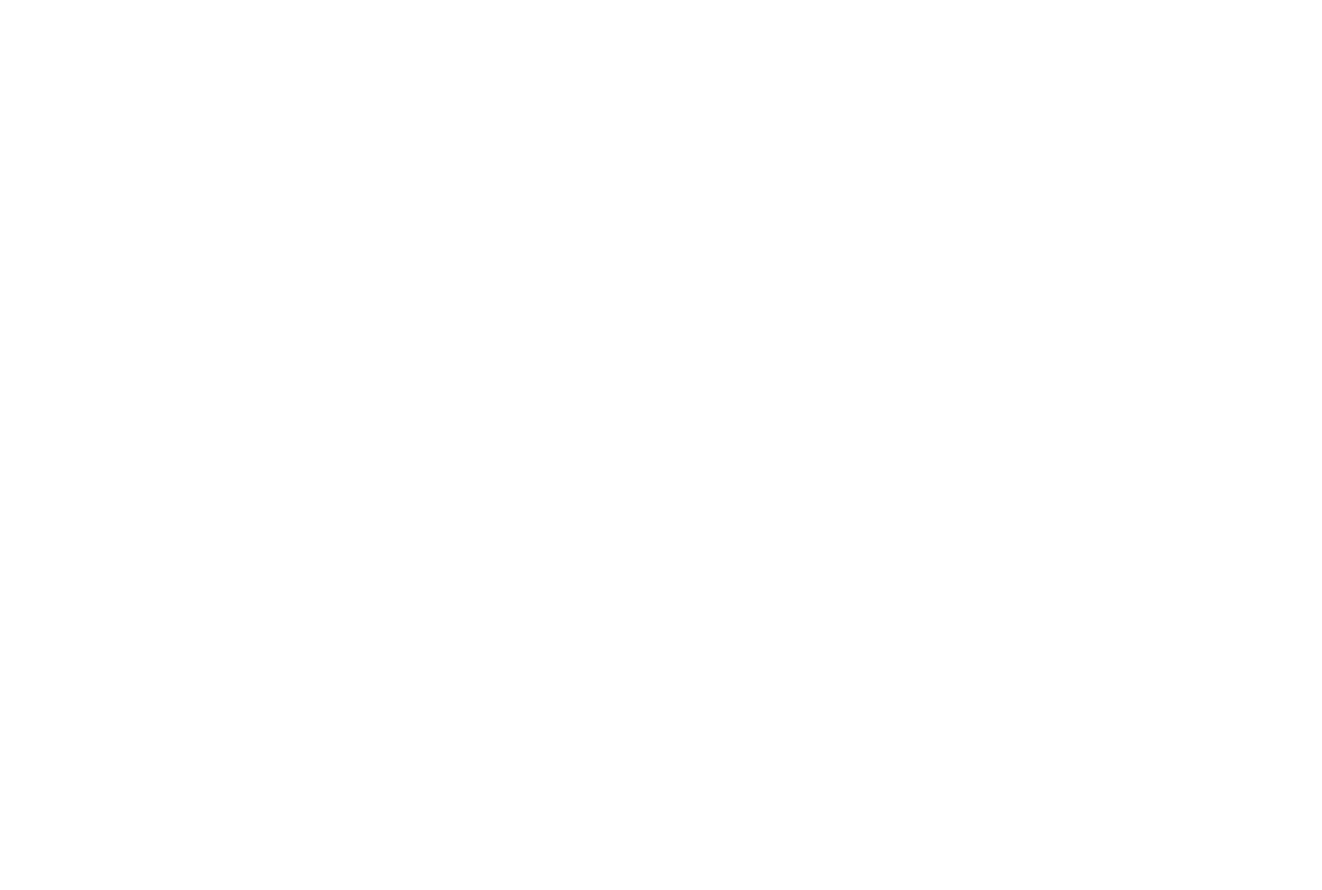
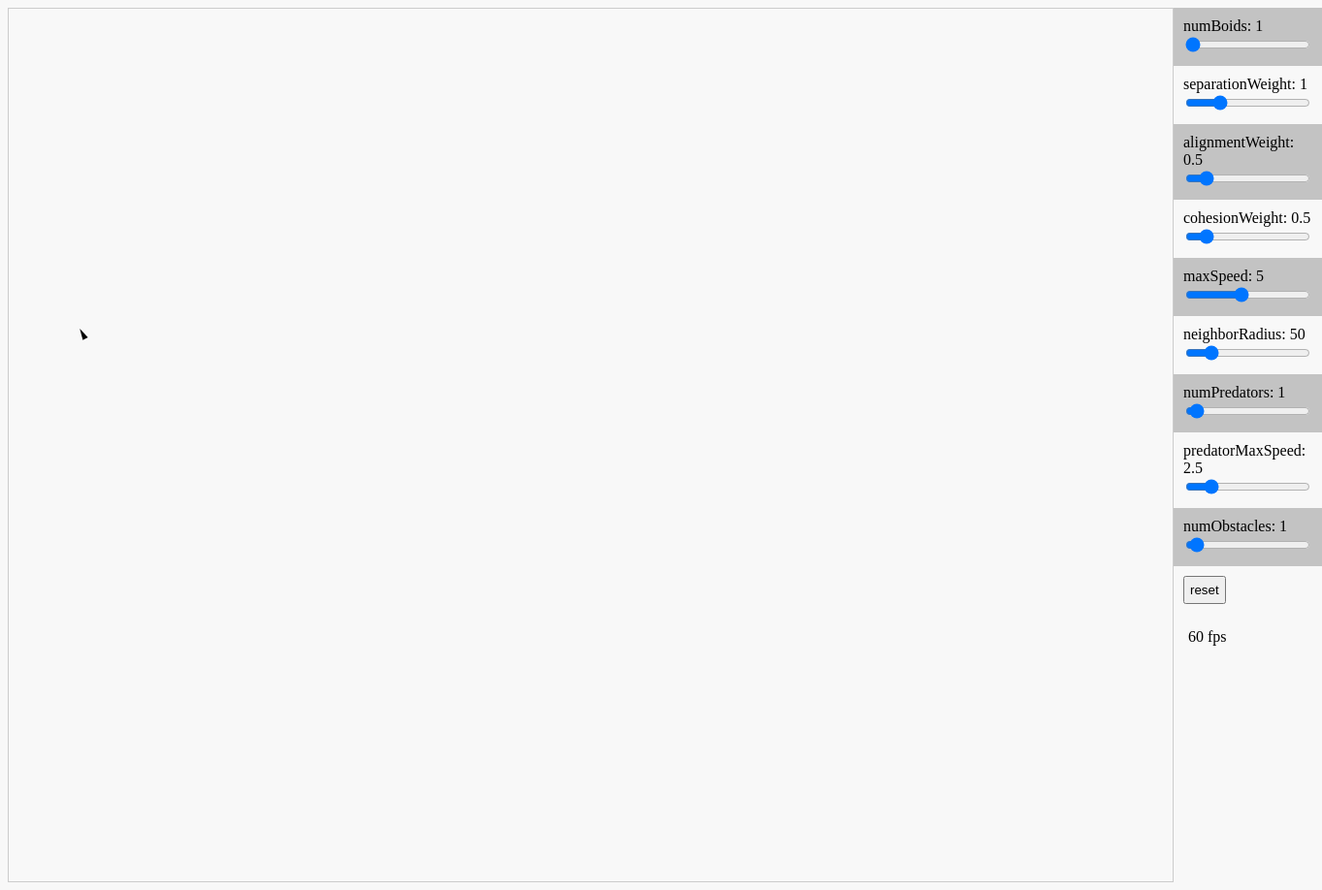
Before and after one commit to Matsemann/boids-workshop, a website built with Parcel: page src/index.html in a window 1280 px wide. Shown: the whole page at 97% size, 1363 px wide, since content can reach past the window. Before the commit the page ends 800 px from the top, so only its background shows below. Built offline with nearby package versions, Linux system fonts and the light colour scheme.

Commit message:
basic setup: a boids class without behavior, a homemade vector2d class, basic rendering, and some controls

```diff
--- /dev/null
+++ b/src/boid.js
@@ -0,0 +1,136 @@
+import {Vector2d} from "./vector2d";
+import {parameters} from "./ui";
+
+const neighborRadius = 100;
+
+
+export class Boid {
+
+    constructor(id, startPos, startVelocity) {
+        /**
+         * @type {String}
+         */
+        this.id = id;
+        /**
+         * @type {Vector2d}
+         */
+        this.pos = startPos;
+        /**
+         * @type {Vector2d}
+         */
+        this.vel = startVelocity;
+    }
+
+    /**
+     * @param boids {Array<Boid>}
+     * @param predators
+     * @param obstacles
+     */
+    move(boids, predators, obstacles) {
+        const acc = this.calculateForces(boids, predators, obstacles);
+        this.vel.add(acc).limit(parameters.maxSpeed);
+        this.pos.add(this.vel);
+
+        if (this.pos.x > parameters.width) this.pos.x -= parameters.width;
+        if (this.pos.x < 0) this.pos.x += parameters.width;
+
+        if (this.pos.y > parameters.height) this.pos.y -= parameters.height;
+        if (this.pos.y < 0) this.pos.y += parameters.height;
+    }
+
+    /**
+     *
+     * @param boids {Array<Boid>}
+     * @param predators
+     * @param obstacles {Array<Obstacle>}
+     * @return {Vector2d}
+     */
+    calculateForces(boids, predators, obstacles) {
+        const neighbors = this.findNeighbors(boids);
+
+        const separationForce = this.calculateSeparationForce(neighbors);
+        const alignmentForce = this.calculateAlignmentForce(neighbors);
+        const cohesionForce = this.calculateCohesionForce(neighbors);
+
+        const obstacleForce = this.calculateObstacleAvoidanceForce(obstacles);
+        const predatorsForce = this.calculatePredatorAvoidanceForce(predators);
+
+        return new Vector2d(0, 0)
+            .add(separationForce)
+            .add(alignmentForce)
+            .add(cohesionForce)
+            .add(obstacleForce)
+            .add(predatorsForce)
+    }
+
+    /**
+     * Should return an array of all the boids inside neighborRadius of this boid
+     * @param boids {Array<Boid>}
+     * @returns {Array<Boid>}
+     */
+    findNeighbors(boids) {
+        return boids.filter(b => b.pos.dst(this.pos) <= neighborRadius && b.id !== this.id);
+    }
+
+    /**
+     *
+     * @param neighbors {Array<Boid>}
+     * @returns {Vector2d}
+     */
+    calculateSeparationForce(neighbors) {
+        const a = new Vector2d(0, 0);
+        return new Vector2d(0, 0);
+    }
+
+    /**
+     *
+     * @param neighbors {Array<Boid>}
+     * @returns {Vector2d}
+     */
+    calculateAlignmentForce(neighbors) {
+        return new Vector2d(0, 0);
+    }
+
+    /**
+     *
+     * @param neighbors {Array<Boid>}
+     * @returns {Vector2d}
+     */
+    calculateCohesionForce(neighbors) {
+        return new Vector2d(0, 0);
+    }
+
+
+    /**
+     * @param obstacles {Array<Obstacle>}
+     * @returns {Vector2d}
+     */
+    calculateObstacleAvoidanceForce(obstacles) {
+
+        /*
+        An obstacle has two properties:
+        pos : a vector2d holding the x and y position of the center of the obstacle
+        radius : the radius/size of the obstacle from the center positions
+         */
+
+
+        return new Vector2d(0, 0);
+    }
+
+
+    /**
+     * @param obstacles {Array<Obstacle>}
+     * @returns {Vector2d}
+     */
+    calculatePredatorAvoidanceForce(obstacles) {
+
+        /*
+        A predator has two properties:
+        pos : a vector2d holding the x and y position of the predator
+        vel : the speed/direction of the predator
+         */
+
+
+        return new Vector2d(0, 0);
+    }
+}
--- a/src/index.html
+++ b/src/index.html
@@ -3,8 +3,16 @@
 <head>
     <meta charset="UTF-8">
     <title>Boids Workshop</title>
+    <link href="style.css" rel="stylesheet" />
+    <meta name="viewport" content="width=device-width, initial-scale=1, shrink-to-fit=no">
 </head>
 <body>
+
+<div style="display: flex">
+    <canvas id="drawme" width="1200" height="900" style="border: 1px solid #ccc"></canvas>
+    <div id="controls">
+    </div>
+</div>
 
     <script src="./index.js"></script>
 </body>
--- a/src/index.js
+++ b/src/index.js
@@ -1 +1,70 @@
-console.log("test");
+import {Vector2d} from "./vector2d";
+import {createUI, parameters} from "./ui";
+import {world} from "./world";
+// http://www.kfish.org/boids/index.html
+// http://web.archive.org/web/20060217021711/http://www.oreilly.com/catalog/killergame/chapter/ch22.pdf
+
+const a = new Vector2d(1, 0).rotate(90);
+
+console.log(a)
+
+createUI();
+
+const canvas = document.getElementById('drawme');
+const ctx = canvas.getContext('2d');
+
+ctx.strokeRect(2, 2, 796, 596);
+
+let avgDelta = 0, lastRender = performance.now();
+
+function render() {
+    const now = performance.now();
+    const delta = now - lastRender;
+    const diff = delta - avgDelta;
+    avgDelta += diff / 20;
+    lastRender = now;
+
+    document.getElementById("fpscounter").innerText = (1000/avgDelta).toFixed(0) + " fps";
+
+    ctx.clearRect(0, 0, parameters.width, parameters.height);
+
+    world.boids.forEach(boid => {
+        boid.move([], [], []);
+
+        /*
+        ctx.save();
+
+        ctx.translate(boid.pos.x, parameters.height - boid.pos.y);
+        ctx.rotate(boid.vel.angleRad(new Vector2d(1, 0)));
+
+        ctx.beginPath();
+        ctx.moveTo(-6, -3);
+        ctx.lineTo(-6, 3);
+        ctx.lineTo(6, 0);
+        ctx.fill();
+        ctx.restore();
+        */
+
+
+
+        const angle = -boid.vel.angleRad(new Vector2d(1, 0));
+        const point1 = new Vector2d(-6, -3).rotateRad(angle).add(boid.pos);
+        const point2 = new Vector2d(-6, 3).rotateRad(angle).add(boid.pos);
+        const point3 = new Vector2d(6, 0).rotateRad(angle).add(boid.pos);
+
+        ctx.beginPath();
+        ctx.moveTo(point1.x, parameters.height - point1.y);
+        ctx.lineTo(point2.x, parameters.height - point2.y);
+        ctx.lineTo(point3.x, parameters.height - point3.y);
+        ctx.lineTo(point1.x, parameters.height - point1.y);
+        ctx.fill();
+
+        // ctx.fillRect(boid.pos.x, parameters.height - boid.pos.y, 15, 15);
+        // ctx.arc(boid.pos.x, parameters.height - boid.pos.y, 5, 0, 2*Math.PI);
+        // ctx.fill();
+    });
+
+    window.requestAnimationFrame(render);
+}
+
+window.requestAnimationFrame(render);
--- /dev/null
+++ b/src/style.css
@@ -0,0 +1,19 @@
+body {
+    background: #f8f8f8;
+}
+
+.slider {
+    padding: 10px;
+}
+.slider:nth-child(2n+1) {
+    background: #c3c3c3;
+}
+
+.slider label {
+    display: block;
+}
+
+#controls button, #fpscounter {
+    margin: 10px 10px;
+    padding: 5px;
+}
--- /dev/null
+++ b/src/ui.js
@@ -0,0 +1,93 @@
+import {world} from "./world";
+
+export const parameters = {
+    numBoids: 1,
+    neighborRadius: 50,
+    separationWeight: 1,
+    alignmentWeight: 0.5,
+    cohesionWeight: 0.5,
+    maxSpeed: 5,
+    numPredators: 1,
+    predatorMaxSpeed: 2.5,
+    numObstacles: 1,
+    width: 1200,
+    height: 900,
+};
+
+const defaults = {...parameters};
+
+export function createUI() {
+    loadParameters();
+    createSlider("numBoids", 10, 2000, 10);
+    createSlider("separationWeight", 0, 4, 0.01);
+    createSlider("alignmentWeight", 0, 4, 0.01);
+    createSlider("cohesionWeight", 0, 4, 0.01);
+    createSlider("maxSpeed", 1, 10, 0.5);
+    createSlider("neighborRadius", 1, 300, 5);
+    createSlider("numPredators", 0, 30, 1);
+    createSlider("predatorMaxSpeed", 1, 10, 0.5);
+    createSlider("numObstacles", 0, 30, 1);
+    createResetButton();
+    createFPSCounter();
+
+}
+
+function loadParameters() {
+    const paramsFromStorage = JSON.parse(localStorage.getItem("params"));
+    Object.assign(parameters, paramsFromStorage);
+    paramsUpdated();
+}
+
+function paramsUpdated() {
+    localStorage.setItem("params", JSON.stringify(parameters));
+    world.setNumBoids(parameters.numBoids);
+}
+
+function createResetButton() {
+    const button = document.createElement("button");
+    button.innerText = "reset";
+    const controls = document.getElementById("controls");
+    button.addEventListener("click", () => {
+        console.log("reset");
+        Object.assign(parameters, defaults);
+        paramsUpdated();
+        window.location.reload()
+    });
+
+    controls.appendChild(button);
+}
+
+function createSlider(param, min, max, step) {
+    const div = document.createElement("div");
+    div.classList.add("slider");
+
+    const label = document.createElement("label");
+    label.htmlFor = param;
+    label.innerText = param + ": " + parameters[param];
+
+    const slider = document.createElement("input");
+    slider.type = "range";
+    slider.id = param;
+    slider.min = min;
+    slider.max = max;
+    slider.step = step;
+    slider.value = parameters[param];
+
+    slider.addEventListener("input", () => {
+        parameters[param] = slider.value;
+        label.innerText = param + ": " + parameters[param];
+        paramsUpdated();
+    });
+
+
+    div.appendChild(label);
+    div.appendChild(slider);
+
+    document.getElementById("controls").appendChild(div);
+}
+
+function createFPSCounter() {
+    const div = document.createElement("div");
+    div.id = "fpscounter";
+    document.getElementById("controls").appendChild(div);
+}
--- /dev/null
+++ b/src/vector2d.js
@@ -0,0 +1,142 @@
+export class Vector2d {
+    constructor(x, y) {
+        /**
+         * @type {Number}
+         */
+        this.x = x;
+        /**
+         * @type {Number}
+         */
+        this.y = y;
+    }
+
+    copy() {
+        return new Vector2d(this.x, this.y);
+    }
+
+    /**
+     * Adds the x and y of the other vector to this vector
+     * @param otherVector {Vector2d}
+     * @returns {Vector2d} this updated vector for chaining
+     */
+    add(otherVector) {
+        this.x += otherVector.x;
+        this.y += otherVector.y;
+        return this;
+    }
+
+    /**
+     * Subtracts the x and y of the other vector to this vector
+     * @param otherVector {Vector2d}
+     * @returns {Vector2d} this updated vector for chaining
+     */
+    sub(otherVector) {
+        this.x -= otherVector.x;
+        this.y -= otherVector.y;
+        return this;
+    }
+
+    /**
+     * Scales x and y of this vector by the factor given
+     * @param scale {Number}
+     * @returns {Vector2d} this updated vector for chaining
+     */
+    mul(scale) {
+        this.x *= scale;
+        this.y *= scale;
+        return this;
+    }
+
+    /**
+     * Distance between the other vector and this vector, as if both vectors describe a point
+     * @param otherVector {Vector2d}
+     * @returns {Number} the distance
+     */
+    dst(otherVector) {
+        const xDiff = this.x - otherVector.x;
+        const yDiff = this.y - otherVector.y;
+        return Math.sqrt(xDiff * xDiff + yDiff * yDiff);
+    }
+
+    /**
+     * Length of the vector
+     * @returns {Number} the length
+     */
+    len() {
+        return Math.sqrt(this.x * this.x + this.y * this.y);
+    }
+
+    /**
+     * Normalizes this vector (a vector with length 1, with the same angle)
+     * @returns {Vector2d} this updated vector for chaining
+     */
+    norm() {
+        const length = this.len();
+        if (length !== 0) {
+            this.x /= length;
+            this.y /= length;
+        }
+        return this;
+    }
+
+    /**
+     * Clamps the length of this vector to the limit given. Keeps the angle
+     * @param limit {Number}
+     * @returns {Vector2d} this updated vector for chaining
+     */
+    limit(limit) {
+        if (this.len() > limit) {
+            return this.norm().mul(limit);
+        }
+        return this;
+    }
+
+    /**
+     * Angle of this vector relative to the other vector, from -180 to +180
+     * @param otherVector {Vector2d}
+     * @returns {Number} the angle
+     */
+    angle(otherVector) {
+        return this.angleRad(otherVector) * (180 / Math.PI)
+    }
+
+    /**
+     * Angle of this vector relative to the other vector, from -PIto +PI
+     * @param otherVector {Vector2d}
+     * @returns {Number} the angle in radians
+     */
+    angleRad(otherVector) {
+        const dot = this.x * otherVector.x + this.y * otherVector.y;
+        const crs = this.x * otherVector.y - this.y * otherVector.x;
+
+        return Math.atan2(crs, dot)
+    }
+
+    /**
+     * Rotates this vector, in degrees
+     * @param degrees {Number}
+     * @returns {Vector2d} this updated vector for chaining
+     */
+    rotate(degrees) {
+        return this.rotateRad(degrees * (Math.PI / 180));
+    }
+
+    /**
+     * Creates a new vector based on this one rotated, in radians
+     * @param radians {Number}
+     * @returns {Vector2d} this updated vector for chaining
+     */
+    rotateRad(radians) {
+        const cos = Math.cos(radians);
+        const sin = Math.sin(radians);
+
+        const newX = this.x * cos - this.y * sin;
+        const newY = this.x * sin + this.y * cos;
+
+        this.x = newX;
+        this.y = newY;
+        return this;
+    }
+
+
+}
--- /dev/null
+++ b/src/world.js
@@ -0,0 +1,40 @@
+import {Vector2d} from "./vector2d";
+import {parameters} from "./ui";
+import {Boid} from "./boid";
+
+
+function randomInRange(min, max) {
+    return Math.random() * (max - min) + min;
+}
+
+export class World2 {
+    constructor() {
+        this.boids = [];
+        this.predators = [];
+        this.obstacles = [];
+    }
+
+    setNumBoids(num) {
+        if (num < this.boids.length) {
+            this.boids = this.boids.slice(0, num);
+        } else {
+            for (let i = this.boids.length; i < num; i++) {
+                const vel = new Vector2d(-1, 1)
+                    .rotate(randomInRange(0, 360))
+                    .mul(randomInRange(0.5, parameters.maxSpeed / 2));
+                const pos = new Vector2d(
+                    randomInRange(0, parameters.width),
+                    randomInRange(0, parameters.height)
+                );
+                this.boids.push(new Boid(i, pos, vel));
+            }
+        }
+    }
+
+    setNumPredators(num) {
+
+    }
+}
+
+
+export const world = new World2();
```
Also changed, not shown: src/obstacle.js (added, +13 -0 lines).
